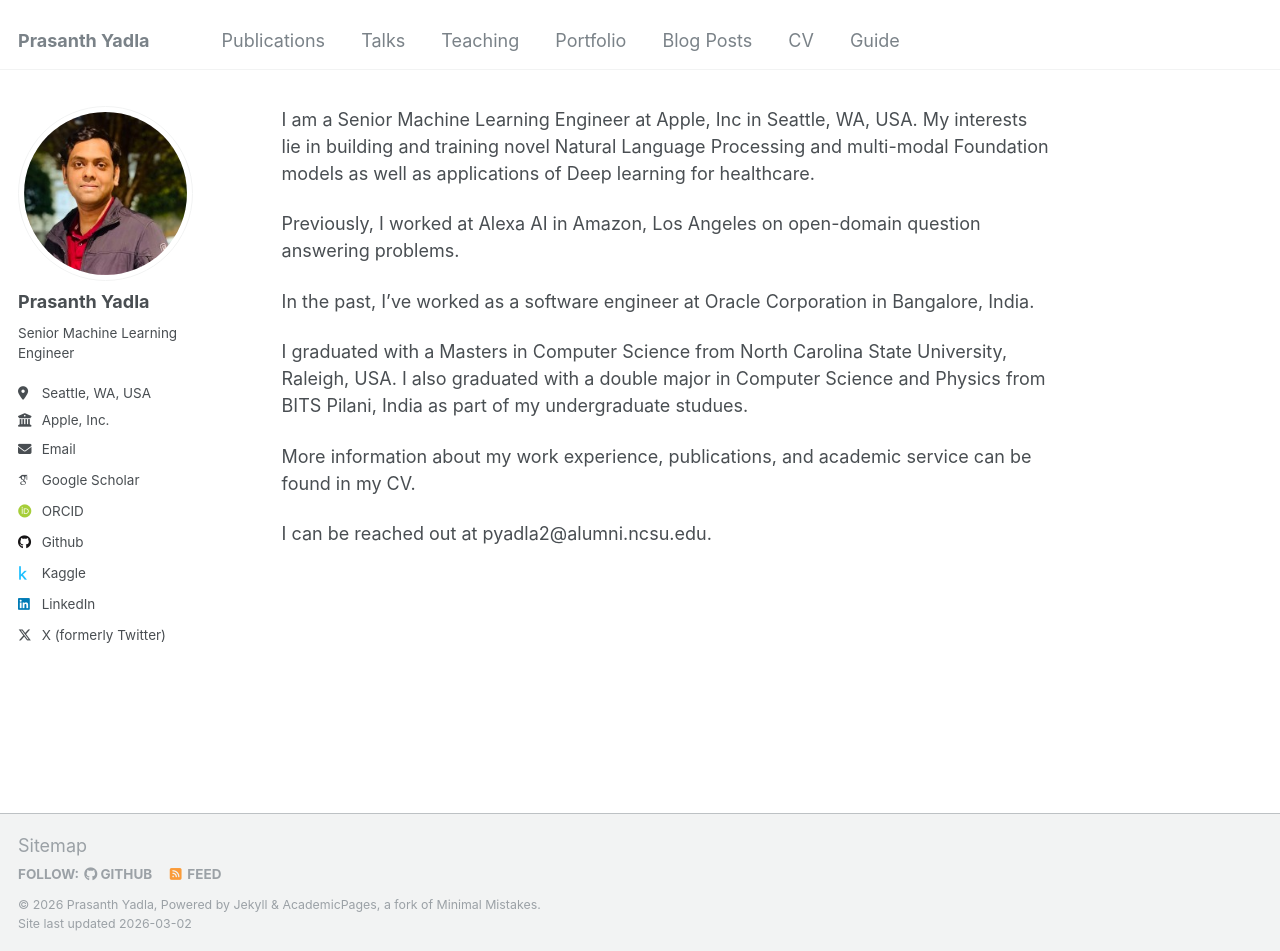
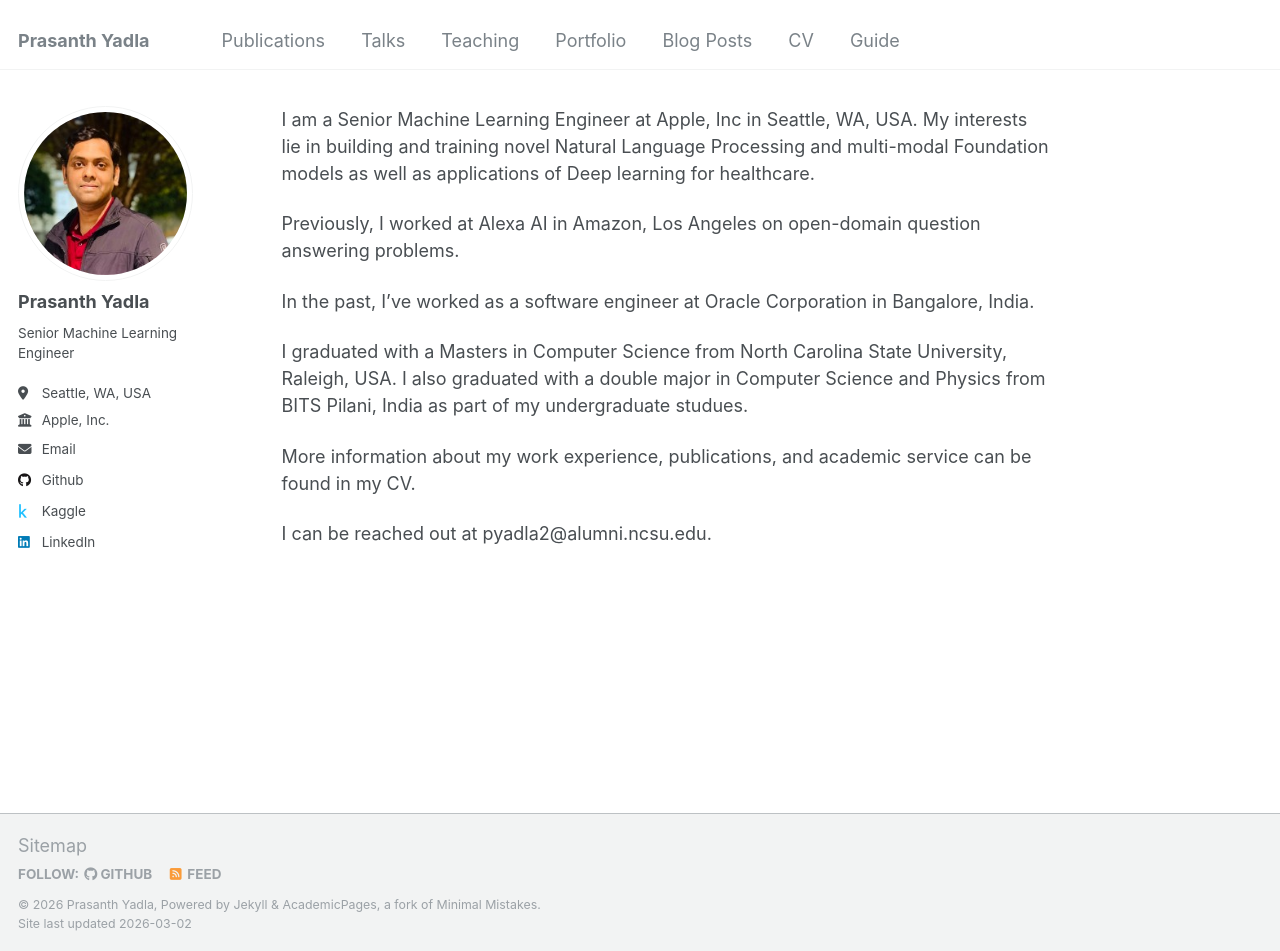
Before and after one commit to prashantyadla/prashantyadla.github.io, a Jekyll site: the page built from _pages/about.md, in a window 1280 px wide and 951 px high. Built offline with Jekyll 4.4.1, drawn with Linux system fonts in a browser that asks for light colours; some web fonts are replaced; some of the changed lines change nothing that is shown.

Commit message:
Update _config.yml

```diff
--- a/_config.yml
+++ b/_config.yml
@@ -28,13 +28,13 @@
   location         : "Seattle, WA, USA"
   employer         : "Apple, Inc."
   uri              : # URL
-  email            : "pyadla2@alumni.ncsu.edu"
+  email            : "prasanthyadla2@gmail.com"
 
   # Academic websites
   arxiv            : # URL - Update with the correct link to your profile
-  googlescholar    : "https://scholar.google.com/citations?user=saNs5hEAAAAJ&hl=en"
+  # googlescholar    : "https://scholar.google.com/citations?user=saNs5hEAAAAJ&hl=en"
   impactstory      : # URL
-  orcid            : "https://orcid.org/0009-0002-7666-7381"
+  # orcid            : "https://orcid.org/0009-0002-7666-7381"
   semantic         : # URL
   pubmed           : # URL
   researchgate     : # URL
@@ -66,7 +66,7 @@
   steam            : # Username
   telegram         : # URL
   tumblr           : # Username
-  twitter          : Prashan01419581
+  # twitter          : Prashan01419581
   vine             : # Username
   weibo            : # Username
   wikipedia        : # Username
```
